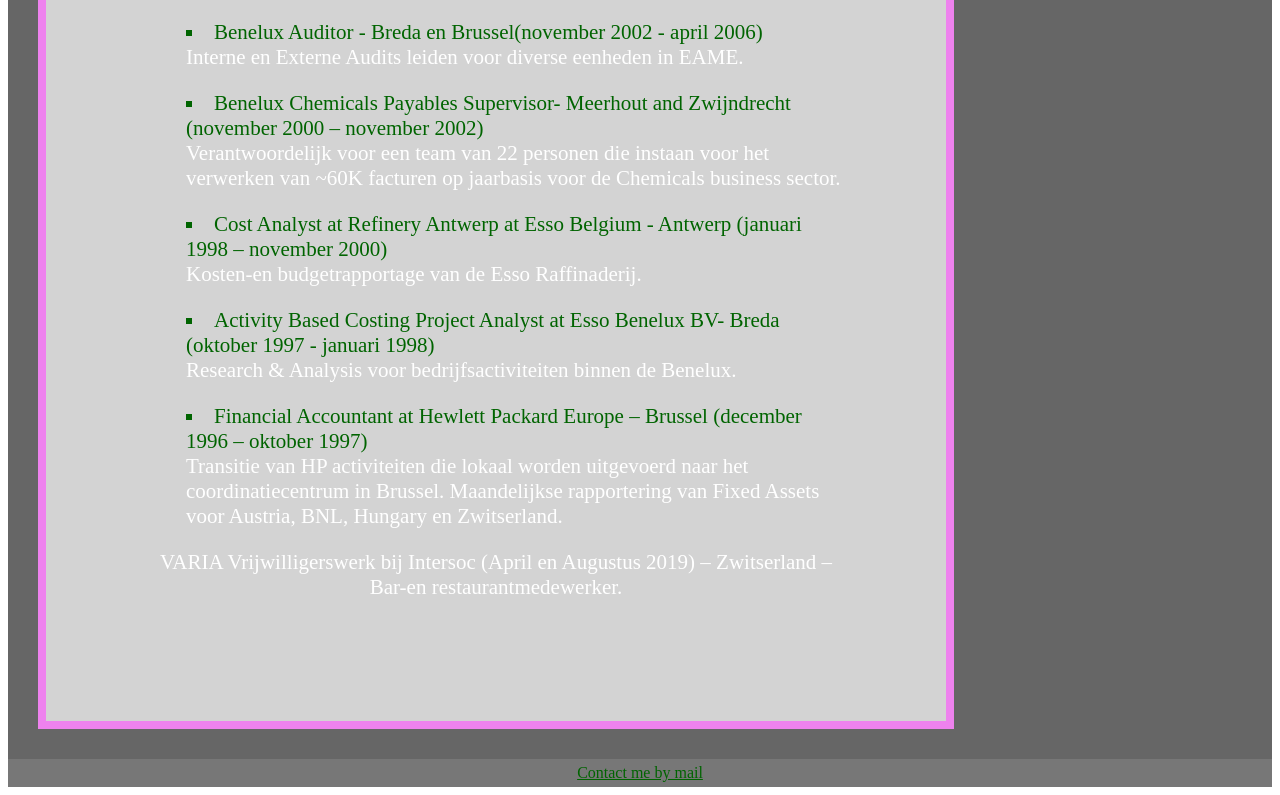
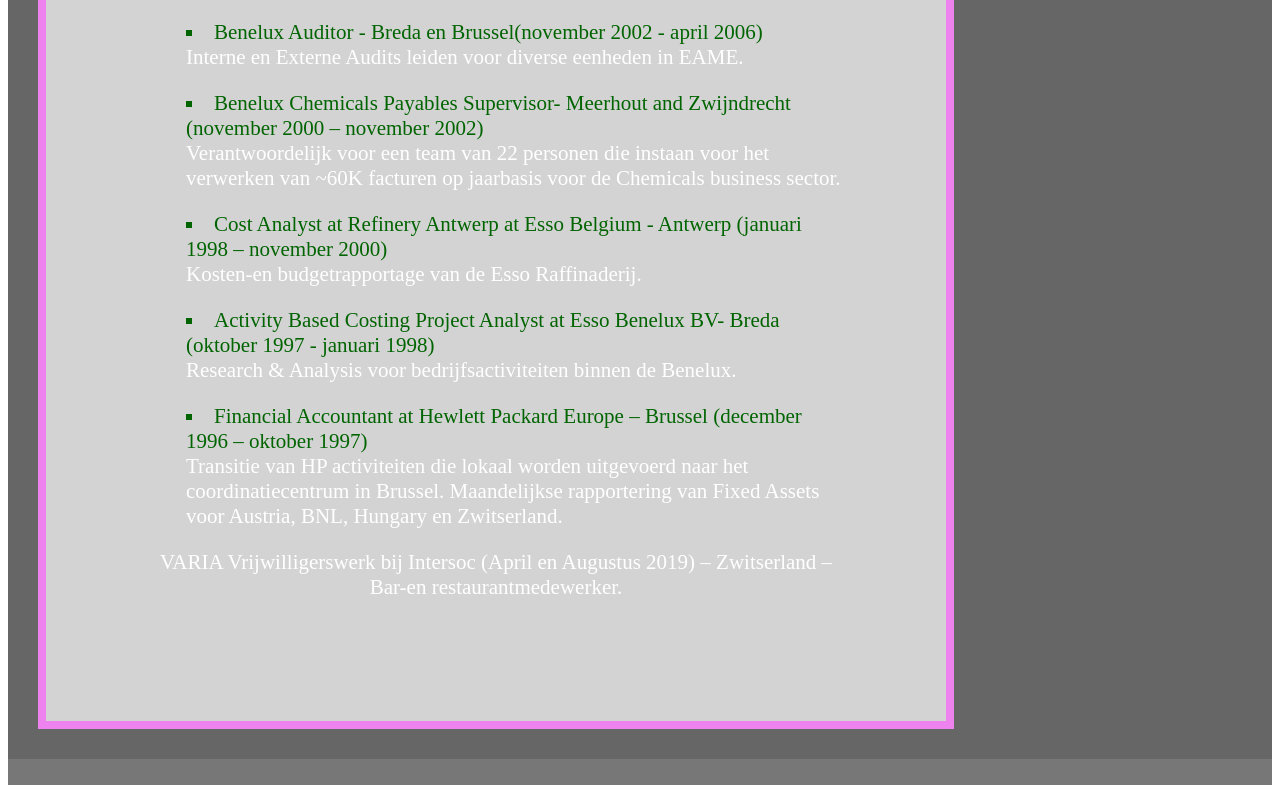
Before and after one commit to MiekeH/MagicMonkeysCareer, a plain HTML site: page index.html in a window 1280 px wide. Shown: the part 1134-1929 px from the top of the page. Drawn offline with Linux system fonts and the light colour scheme.

Commit message:
Update index.html

```diff
--- a/index.html
+++ b/index.html
@@ -69,7 +69,7 @@ Vrijwilligerswerk bij Intersoc (April en Augustus 2019) – Zwitserland – Bar-
 
 
 <footer>
-<a href="mailto:magicmonkey@googlemail.com" style="color:darkgreen">Contact me by mail</a></li>
+	<p></p>
 </footer>
 
 <script src ="script.js"></script>
```
